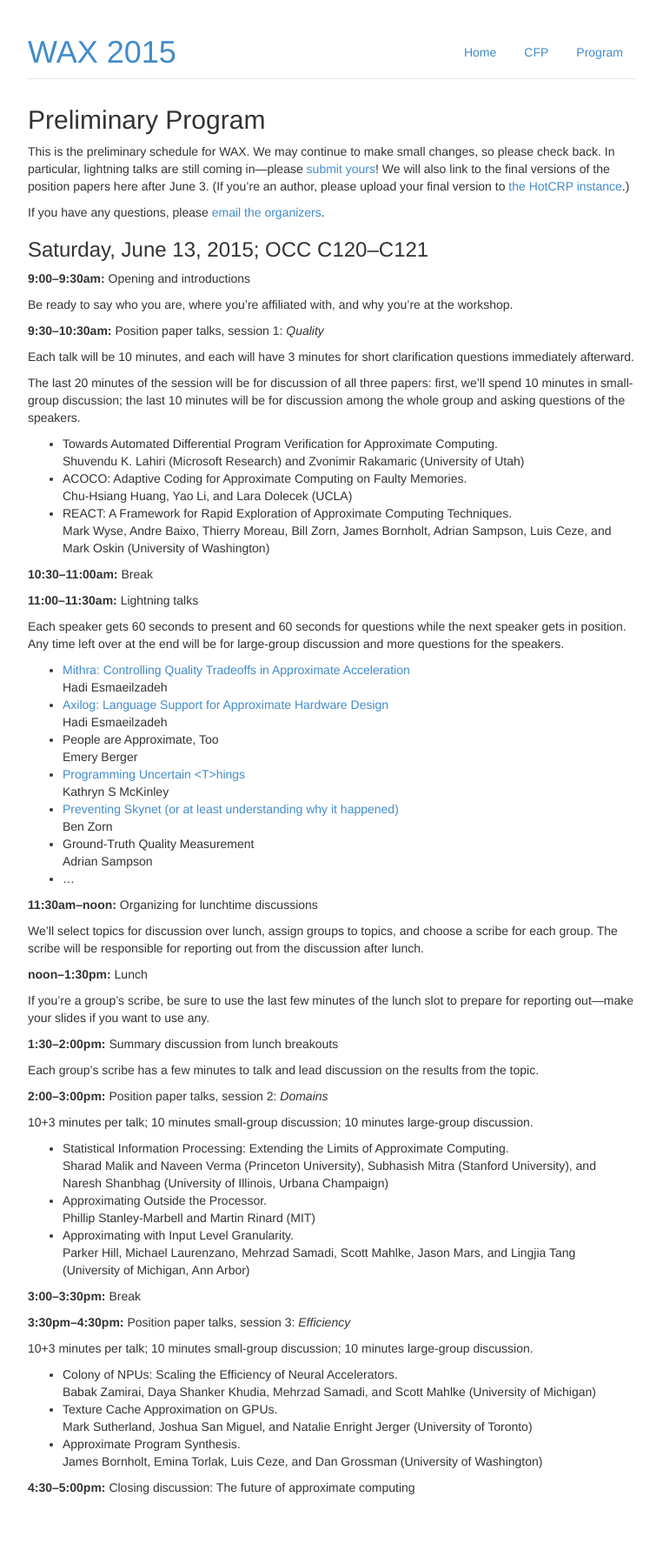
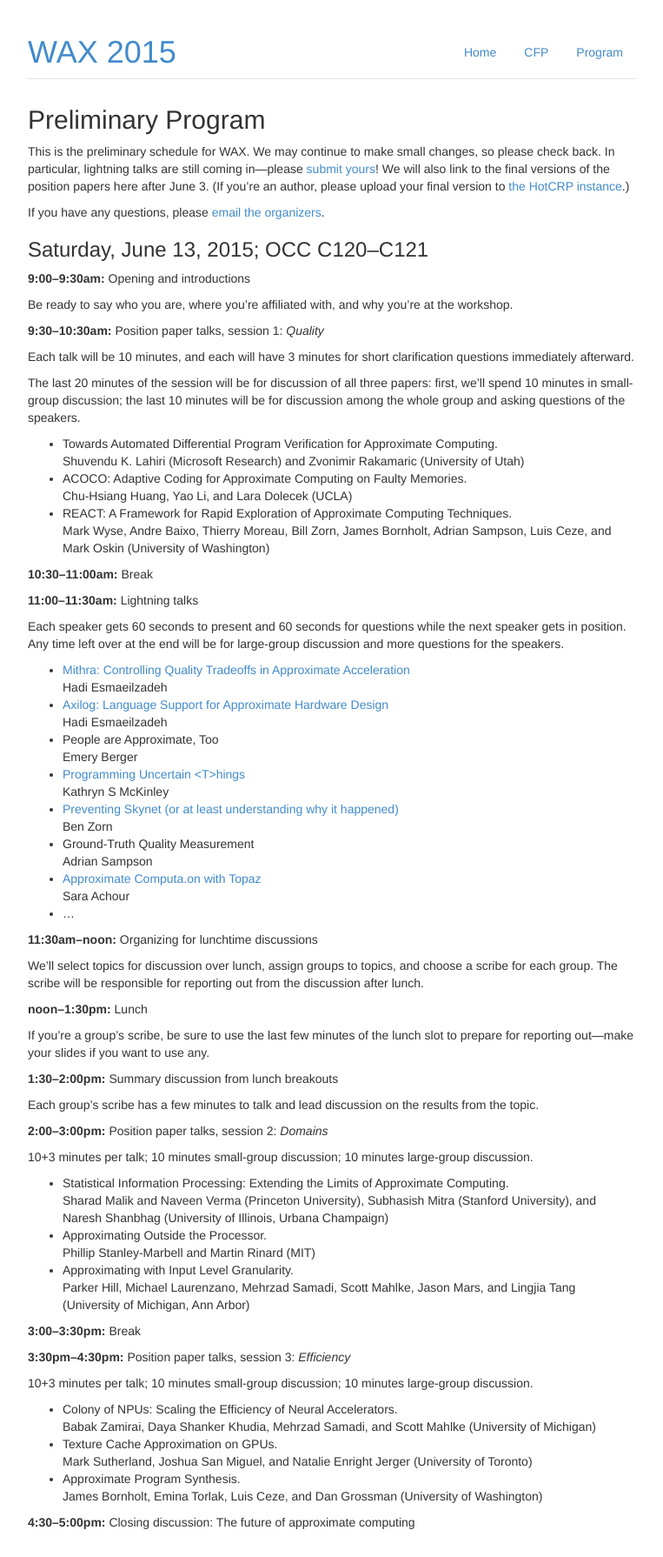
Before and after one commit to uwsampa/sampa-public, a Jekyll site: the page built from wax2015/program.md, in a window 1280 px wide. Shown: the whole page at 87% size, without its empty margins (258-1021 px from the left). Built offline with Jekyll 4.4.1, drawn with Linux system fonts in a browser that asks for light colours; Markdown is read by kramdown in place of the engine named in the settings; before the commit the page ends 1750 px from its top, so only the background shows below that.

Commit message:
Add Sara's lightning slides

```diff
--- a/wax2015/program.md
+++ b/wax2015/program.md
@@ -54,6 +54,8 @@ Each speaker gets 60 seconds to present and 60 seconds for questions while the n
     Ben Zorn
   * Ground-Truth Quality Measurement
     Adrian Sampson
+  * [Approximate Computa.on with Topaz](lightning/achour.pdf)
+    Sara Achour
   * ...
 
 **11:30am--noon:** Organizing for lunchtime discussions
```
Also changed, not shown: 1 other file.
